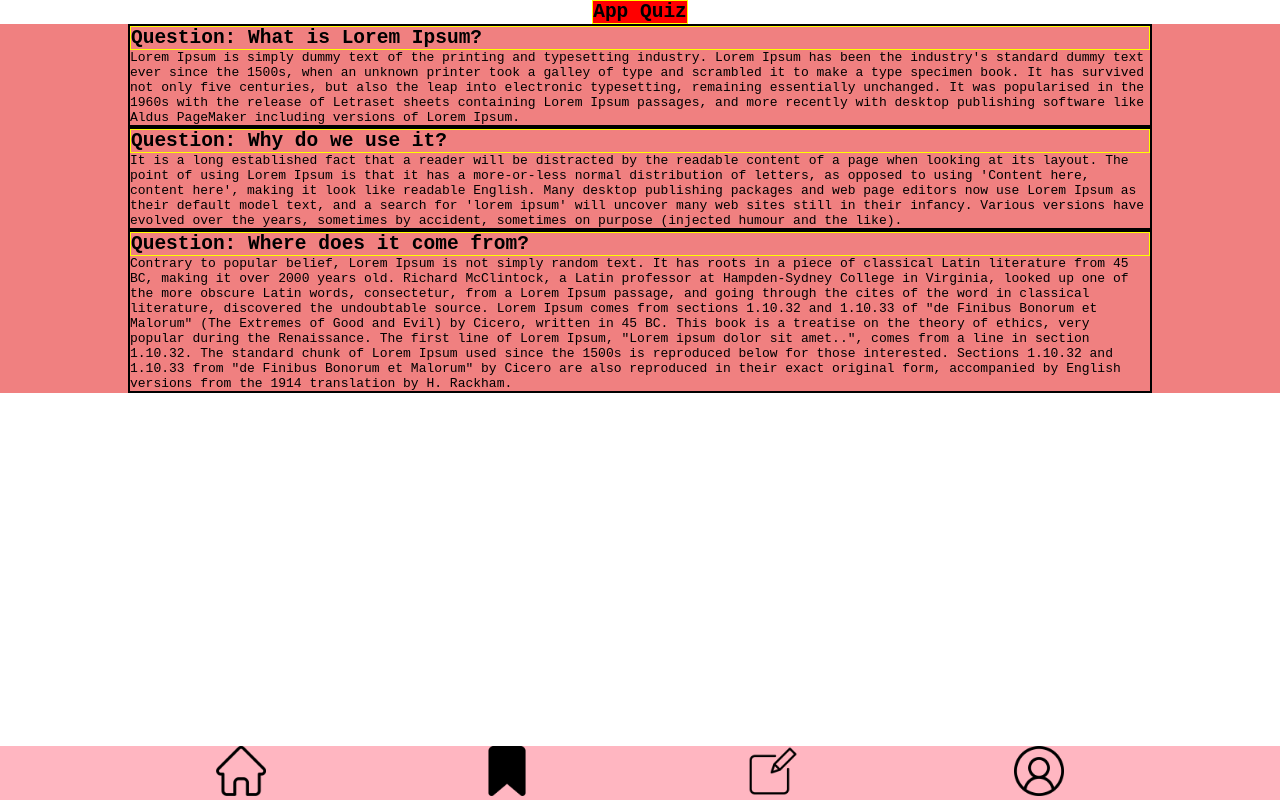
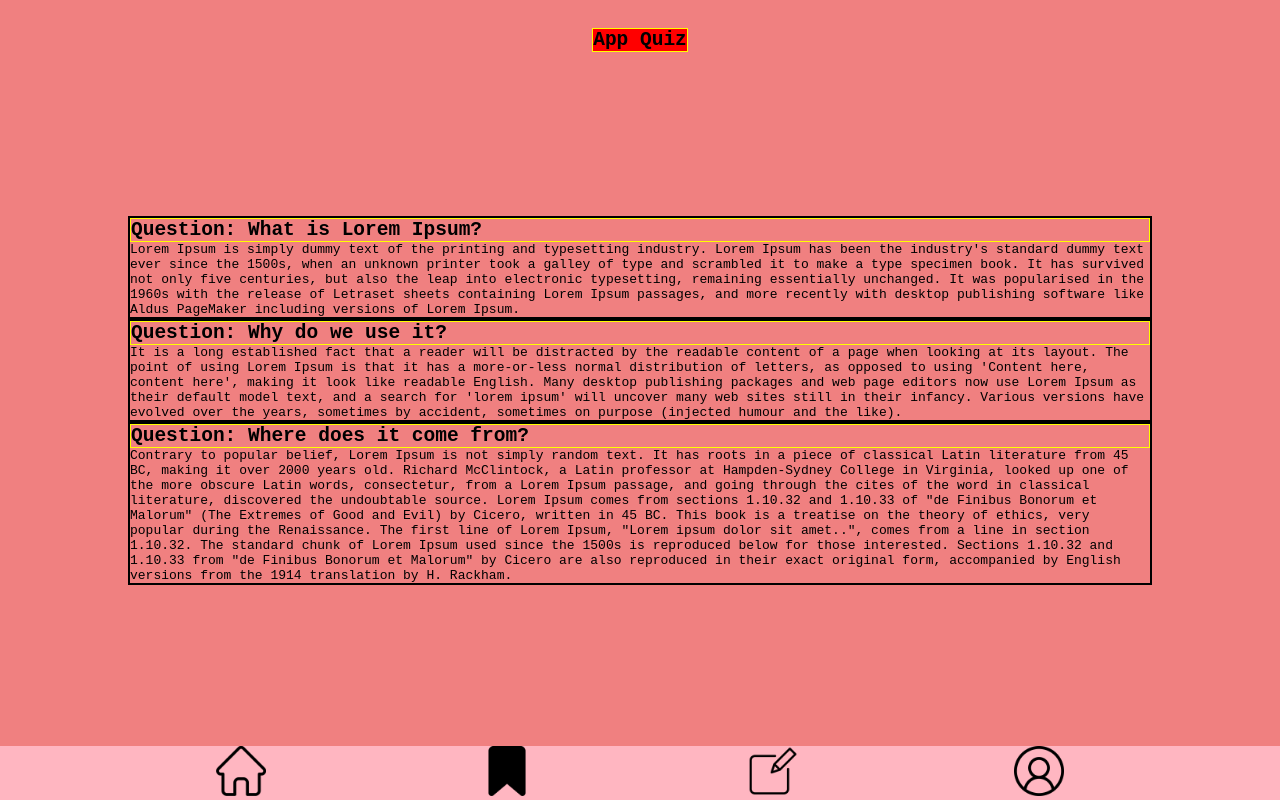
Before and after one commit to borislavkb/quiz-app-21-2-BB, a plain HTML site: page index.html in a window 1280 px wide. Drawn offline with Linux system fonts and the light colour scheme.

Commit message:
add changes

```diff
--- a/index.html
+++ b/index.html
@@ -7,7 +7,7 @@
     <link rel="stylesheet" href="/styles/index.css" />
     <title>Document</title>
   </head>
-  <body>
+  <body class="outer-grid">
     <header class="header">
       <div class="AppName">
         <h2>App Quiz</h2>
```
